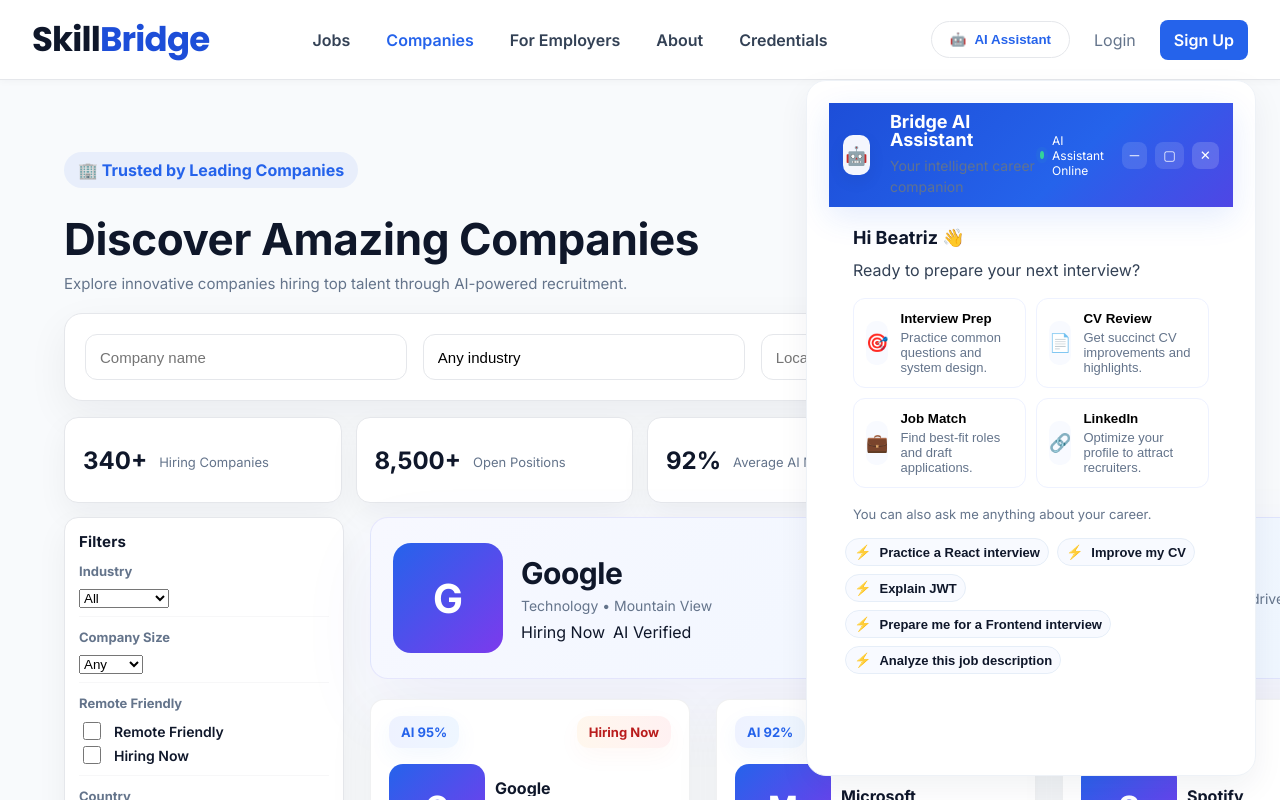
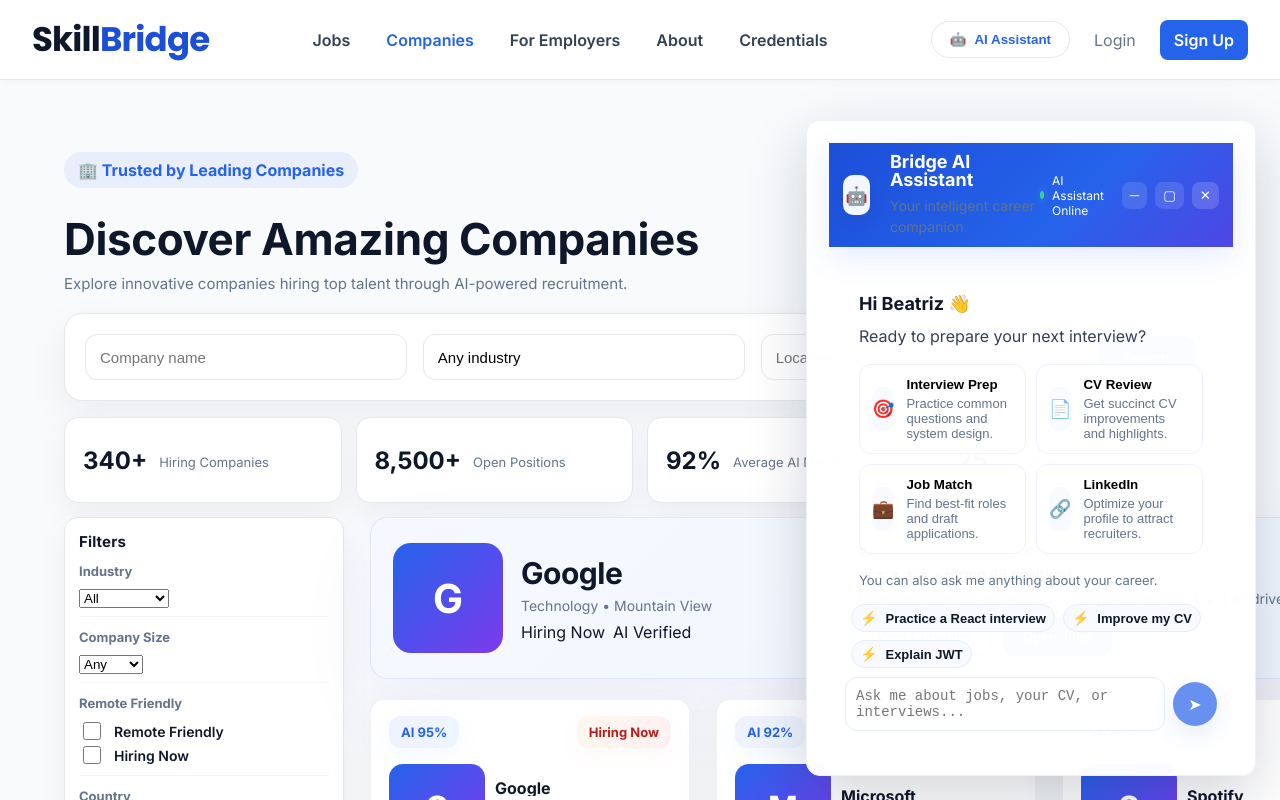
Before and after one commit to beatriz24BCN/SkillBridge, a React (Vite) app: page /companies in a window 1280 px wide. Both pictures are taken after a click on the button "AI Assistant". Shown: the top 800 px of the page. Built offline with nearby package versions, Linux system fonts and the light colour scheme.

Commit message:
fix: resolve AI Assistant scroll

```diff
--- a/src/components/AIAssistant/AIAssistant.css
+++ b/src/components/AIAssistant/AIAssistant.css
@@ -1,10 +1,10 @@
 .ai-assistant-root { pointer-events: auto; }
-.ai-panel { position: relative; box-shadow: 0 20px 60px rgba(15,23,42,0.18); border-radius: 14px; overflow: hidden; background: rgba(255,255,255,0.98); display: flex; flex-direction: column; box-sizing: border-box }
+.ai-assistant-root .ai-panel { position: relative; box-shadow: 0 20px 60px rgba(15,23,42,0.18); border-radius: 14px; overflow: hidden; background: rgba(255,255,255,0.98); display: flex; flex-direction: column; box-sizing: border-box }
 /* ensure default floating position bottom-right with 24px margin (overrides inline where needed) */
-.ai-panel { right: 24px !important; bottom: 24px !important; }
+.ai-assistant-root .ai-panel { right: 24px !important; bottom: 24px !important; }
 /* avoid covering top navbar by constraining height */
-.ai-panel { max-height: calc(100vh - 104px); }
-.ai-header { display: flex; align-items: center; justify-content: space-between; padding: 10px 14px; background: linear-gradient(135deg,#1D4ED8 0%,#2563EB 60%,#4F46E5 100%); color: white; cursor: grab; user-select: none; backdrop-filter: blur(6px); -webkit-backdrop-filter: blur(6px); box-shadow: 0 10px 30px rgba(37,99,235,0.12); }
+.ai-assistant-root .ai-panel { max-height: calc(100vh - 104px); }
+.ai-header { display: flex; align-items: center; justify-content: space-between; padding: 10px 14px; background: linear-gradient(135deg,#1D4ED8 0%,#2563EB 60%,#4F46E5 100%); color: white; cursor: grab; user-select: none; backdrop-filter: blur(6px); -webkit-backdrop-filter: blur(6px); box-shadow: 0 10px 30px rgba(37,99,235,0.12); flex-shrink: 0; }
 .ai-header:active { cursor: grabbing; }
 .ai-header-left { display:flex; align-items:center; gap:12px }
 .ai-avatar { width:40px; height:40px; border-radius:10px; background: rgba(255,255,255,0.95); display:flex; align-items:center; justify-content:center; font-size:18px; box-shadow: 0 6px 18px rgba(15,23,42,0.06); }
@@ -20,11 +20,11 @@
 .ai-controls .ctrl.close { background: rgba(255,255,255,0.16) }
 .ai-controls .ctrl:hover { background: rgba(255,255,255,0.22) }
 
-.ai-window { width:100%; height:100%; display:flex; flex-direction:column; }
+.ai-window { width:100%; display:flex; flex-direction:column; flex:1; min-height:0; }
 
 /* ensure the rnd wrapper doesn't break stacking */
 .ai-rnd { position: fixed; }
-.ai-body { display:flex; flex-direction:column; padding:12px 16px 14px 16px; box-sizing:border-box; flex:1; min-height:0 }
+.ai-body { display:flex; flex-direction:column; padding:12px 16px 14px 16px; box-sizing:border-box; flex:1; min-height:0; overflow: hidden }
 .quick-prompts-wrap { display:flex; gap:8px; flex-wrap:wrap; margin:6px 0 8px 0 }
 .quick-prompt-chip { display:inline-flex; align-items:center; gap:8px; background: #F8FAFF; border:1px solid #E6EEF8; color:#0F172A; padding:6px 8px; border-radius:999px; cursor:pointer; font-weight:600; transition: transform .12s ease, background .12s ease, box-shadow .12s ease; font-size:13px; line-height:1 }
 .quick-prompt-chip:hover { background: #EFF6FF; transform: translateY(-1px); box-shadow: 0 6px 16px rgba(37,99,235,0.05) }
@@ -95,7 +95,7 @@
 .ai-panel .job-save { background:#2563EB; color:white; border:none; padding:8px 14px; border-radius:999px; cursor:pointer; font-weight:600 }
 .ai-panel .job-save.saved { background:#10b981 }
 
-.ai-input-wrap { display:flex; gap:8px; margin-top:6px; margin-bottom:8px; align-items:center }
+.ai-input-wrap { display:flex; gap:8px; margin-top:6px; margin-bottom:8px; align-items:center; flex-shrink: 0 }
 .ai-input { flex:1; min-height:44px; max-height:120px; resize:none; padding:10px; border:1px solid #E6EEF8; border-radius:12px; outline:none; background:#ffffff; font-size:14px }
 .ai-send { width:44px; height:44px; border-radius:50%; border:none; background:#2563EB; color:white; cursor:pointer; box-shadow: 0 10px 26px rgba(37,99,235,0.16); display:inline-flex; align-items:center; justify-content:center; font-size:16px }
 .ai-send:disabled { opacity: 0.7; cursor: not-allowed }
--- a/src/components/AIAssistant/AIAssistant.jsx
+++ b/src/components/AIAssistant/AIAssistant.jsx
@@ -26,13 +26,33 @@
   const [input, setInput] = useState('')
   const [isThinking, setIsThinking] = useState(false)
   const bottomRef = useRef(null)
+  const chatRef = useRef(null)
   const inputRef = useRef(null)
   const [statusText, setStatusText] = useState('')
 
+  // Diagnostic: log input state changes to trace where value is lost (temporary)
+  React.useEffect(() => {
+    console.log('[AI Assistant] input state:', input)
+  }, [input])
+
   function scrollToBottom() {
-    if (bottomRef.current) {
-      bottomRef.current.scrollIntoView({ behavior: 'smooth', block: 'end' })
+    // Prefer scrolling the chat container directly so the document/window
+    // does not get scrolled and the header remains visible.
+    if (chatRef.current) {
+      try {
+        chatRef.current.scrollTo({ top: chatRef.current.scrollHeight, behavior: 'smooth' })
+        return
+      } catch (e) {
+        // fallback to instant assignment if smooth option not supported
+        chatRef.current.scrollTop = chatRef.current.scrollHeight
+        return
       }
+    }
+
+    // If the chat container isn't available, do not attempt to scroll the
+    // document or other ancestors. We intentionally avoid using
+    // `bottomRef.current.scrollIntoView()` because that may cause the
+    // browser to scroll the document/window instead of the chat container.
   }
 
   useEffect(() => {
@@ -103,11 +123,27 @@
 
   function handleQuickPrompt(prompt) {
     if (isThinking) return
+    // Diagnostic log to verify clicks reach the handler
+    // (temporary - remove after debugging)
+    console.log('[AI Assistant] Quick Prompt clicked:', prompt)
     // rellenar el input con la sugerencia para que el usuario pueda editar/enviar
     setInput(prompt)
     // focus en el textarea para que el usuario pueda empezar a escribir inmediatamente
     setTimeout(() => {
-      if (inputRef.current && typeof inputRef.current.focus === 'function') inputRef.current.focus()
+      if (inputRef.current && typeof inputRef.current.focus === 'function') {
+        try {
+          inputRef.current.focus({ preventScroll: true })
+        } catch (e) {
+          // Older environments may not support the options object.
+          // Preserve the document scroll position if calling focus()
+          // scrolls the page, restoring it immediately afterwards.
+          const prevY = typeof window !== 'undefined' ? window.scrollY || window.pageYOffset : 0
+          inputRef.current.focus()
+          if (typeof window !== 'undefined') {
+            window.scrollTo(0, prevY)
+          }
+        }
+      }
     }, 50)
   }
 
@@ -127,7 +163,7 @@
       {!minimized && (
         <div
           className="ai-panel"
-          style={{ position: 'fixed', right: 40, bottom: 40, width: size.width, height: size.height, zIndex: 9999 }}
+          style={{ position: 'fixed', right: 40, top: 84, bottom: 24, width: size.width, zIndex: 9999 }}
         >
           <div className="ai-header">
             <div className="ai-header-left">
@@ -150,7 +186,8 @@
 
           <div className="ai-window">
             <div className="ai-body">
-              {messages.length === 0 ? (
+              <div className="ai-chat" ref={chatRef}>
+                {messages.length === 0 && (
                   <div className="ai-welcome-wrap">
                     <Welcome onAction={actionId => {
                       // map action to quick prompt text
@@ -162,15 +199,24 @@
                       }
                       const text = map[actionId] || 'Practice a React interview'
                       setInput(text)
-                    if (inputRef.current && typeof inputRef.current.focus === 'function') inputRef.current.focus()
+                      if (inputRef.current && typeof inputRef.current.focus === 'function') {
+                        try {
+                          inputRef.current.focus({ preventScroll: true })
+                        } catch (e) {
+                          const prevY = typeof window !== 'undefined' ? window.scrollY || window.pageYOffset : 0
+                          inputRef.current.focus()
+                          if (typeof window !== 'undefined') {
+                            window.scrollTo(0, prevY)
+                          }
+                        }
+                      }
                     }} />
                     <div style={{ marginTop: 8 }}>
                       <QuickPrompts onSelect={handleQuickPrompt} disabled={isThinking} />
                     </div>
                   </div>
-              ) : null}
+                )}
 
-              <div className="ai-chat">
                 <ChatMessages messages={messages} />
                 {isThinking && <TypingIndicator status={statusText} />}
                 <div ref={bottomRef} />
```
Lines whose indentation alone changed are shown as unchanged.
